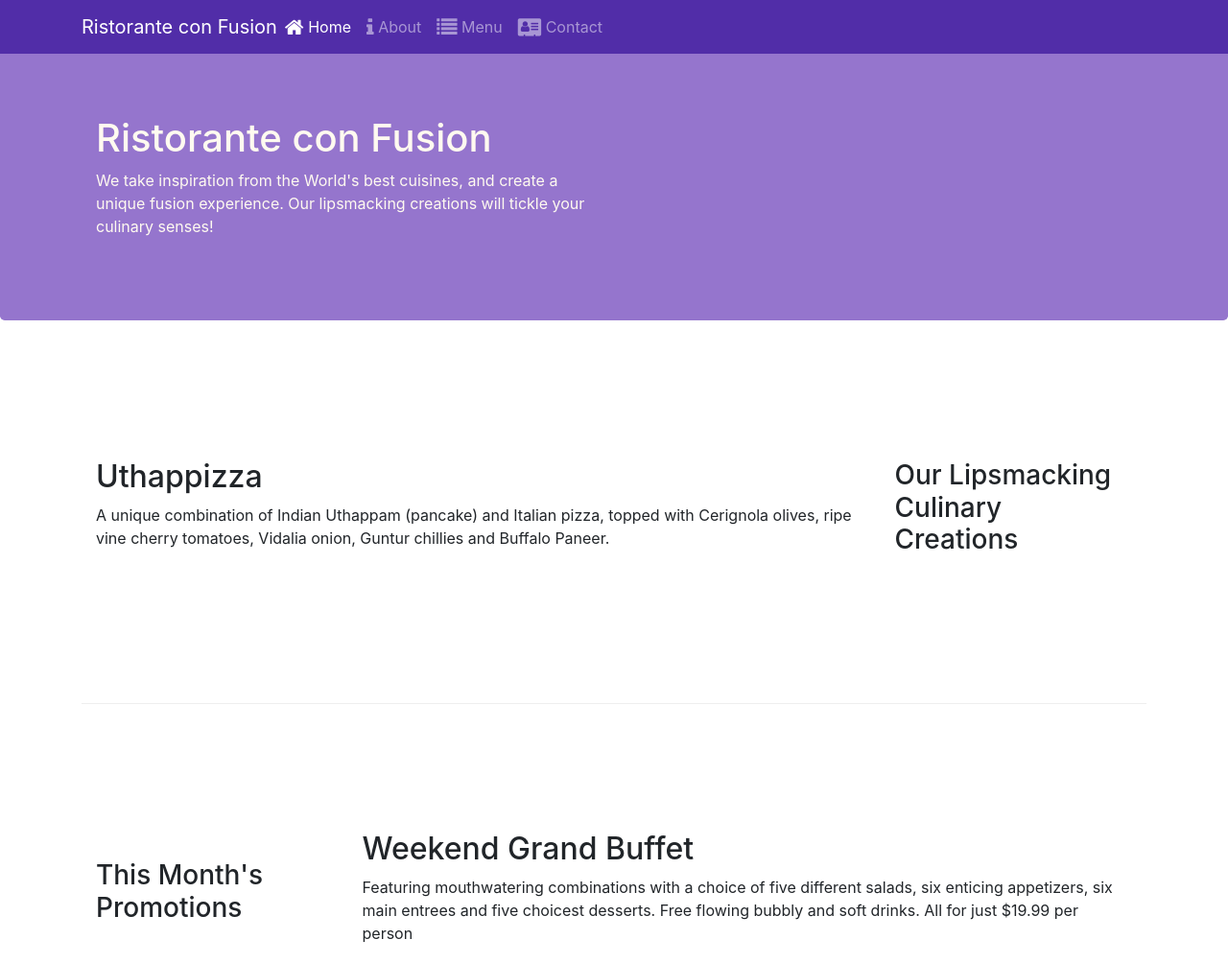
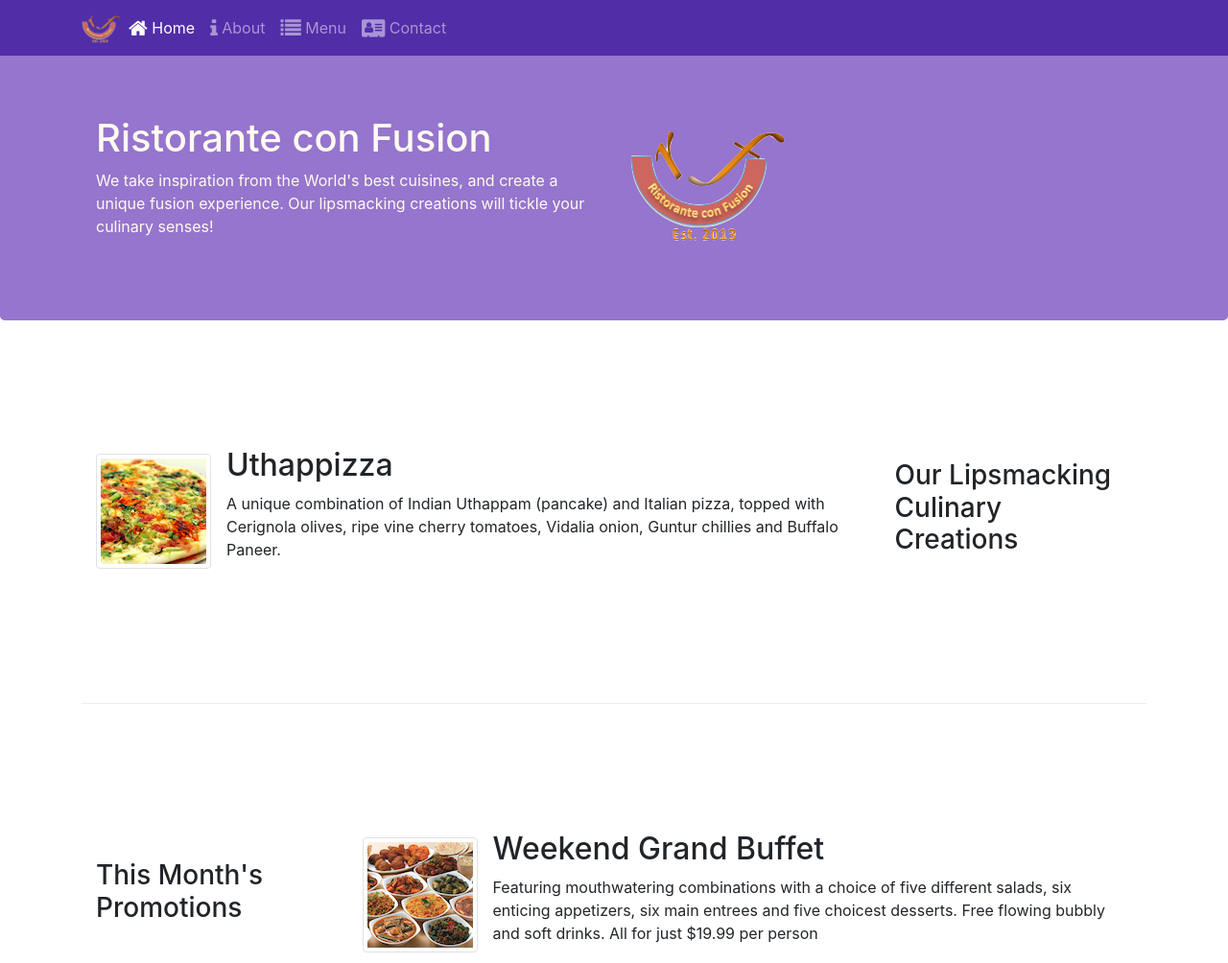
Before and after one commit to om-chevli/Restaurnat-Website, a website: page index.html in a window 1280 px wide. Shown: the top 1004 px of the page at 96% size. Drawn offline with nearby package versions, Linux system fonts and the light colour scheme.

Commit message:
Images and Media

```diff
--- a/index.html
+++ b/index.html
@@ -21,7 +21,9 @@
             <button class="navbar-toggler" type="button" data-toggle="collapse" data-target="#Navbar">
                 <span class="navbar-toggler-icon"></span>
             </button>
-            <a class="navbar-brand mr-auto" href="#">Ristorante con Fusion</a>
+            <a class="navbar-brand mr-auto" href="#">
+                <img src="img/logo.png" height="30" width="41">
+            </a>
             <div class="collapse navbar-collapse" id="Navbar">
                 <ul class="navbar-nav mr-auto">
                     <li class="nav-item active">
@@ -57,7 +59,8 @@
                     <p>We take inspiration from the World's best cuisines, and create a unique fusion experience. Our
                         lipsmacking creations will tickle your culinary senses!</p>
                 </div>
-                <div class="col-12 col-sm ">
+                <div class="col-12 col-sm align-self-center">
+                    <img src="img/logo.png" class="img-fluid">
                 </div>
             </div>
         </div>
@@ -69,12 +72,16 @@
                 <h3>Our Lipsmacking Culinary Creations</h3>
             </div>
             <div class="col col-sm col-md order-sm-first">
-                <h2>Uthappizza</h2>
-                <div class="d-none d-sm-block">
-
-                    <p>A unique combination of Indian Uthappam (pancake) and Italian pizza, topped with Cerignola
+                <div class="media">
+                    <img class="d-flex mr-3 img-thumbnail align-self-center" alt="uthapizza" src="img/uthappizza.png">
+                    <div class="media-body">
+                        <h2 class="mt-0">Uthappizza</h2>
+                        <p class="d-none d-sm-block">A unique combination of Indian Uthappam (pancake) and Italian
+                            pizza, topped with
+                            Cerignola
                             olives,
                             ripe vine cherry tomatoes, Vidalia onion, Guntur chillies and Buffalo Paneer.</p>
+                    </div>
                 </div>
             </div>
         </div>
@@ -85,13 +92,20 @@
                 <h3>This Month's Promotions</h3>
             </div>
             <div class="col col-sm col-md order-sm-last">
-                <h2>Weekend Grand Buffet</h2>
+                <div class="media">
+                    <img src="img/buffet.png" class="d-flex mr-3 img-thumbnail align-self-center" alt="buffet">
+                    <div class="media-body">
+                        <h2 class="mt-0">Weekend Grand Buffet</h2>
                         <div class="d-none d-sm-block">
 
                             <p>Featuring mouthwatering combinations with a choice of five different salads, six enticing
                                 appetizers,
-                        six main entrees and five choicest desserts. Free flowing bubbly and soft drinks. All for just
+                                six main entrees and five choicest desserts. Free flowing bubbly and soft drinks. All
+                                for
+                                just
                                 $19.99 per person </p>
+                        </div>
+                    </div>
                 </div>
             </div>
         </div>
@@ -101,14 +115,21 @@
                 <h3>Meet our Culinary Specialists</h3>
             </div>
             <div class="col col-sm col-md order-sm-first">
+                <div class="media">
+                    <img src="img/alberto.png" class="d-flex mr-3 img-thumbnail align-self-center" alt="alberto">
+                    <div class="media-body">
                         <h2>Alberto Somayya</h2>
                         <h4>Executive Chef</h4>
                         <div class="d-none d-sm-block">
 
-                    <p>Award winning three-star Michelin chef with wide International experience having worked closely
+                            <p>Award winning three-star Michelin chef with wide International experience having worked
+                                closely
                                 with
-                        whos-who in the culinary world, he specializes in creating mouthwatering Indo-Italian fusion
+                                whos-who in the culinary world, he specializes in creating mouthwatering Indo-Italian
+                                fusion
                                 experiences. </p>
+                        </div>
+                    </div>
                 </div>
             </div>
         </div>
```
Also changed, not shown: aboutus.html (+3 -1 lines), contactus.html (+3 -1 lines), img/alberto.png (added), img/buffet.png (added), img/logo.png (added), img/uthappizza.png (added). Lines whose indentation alone changed are shown as unchanged.
